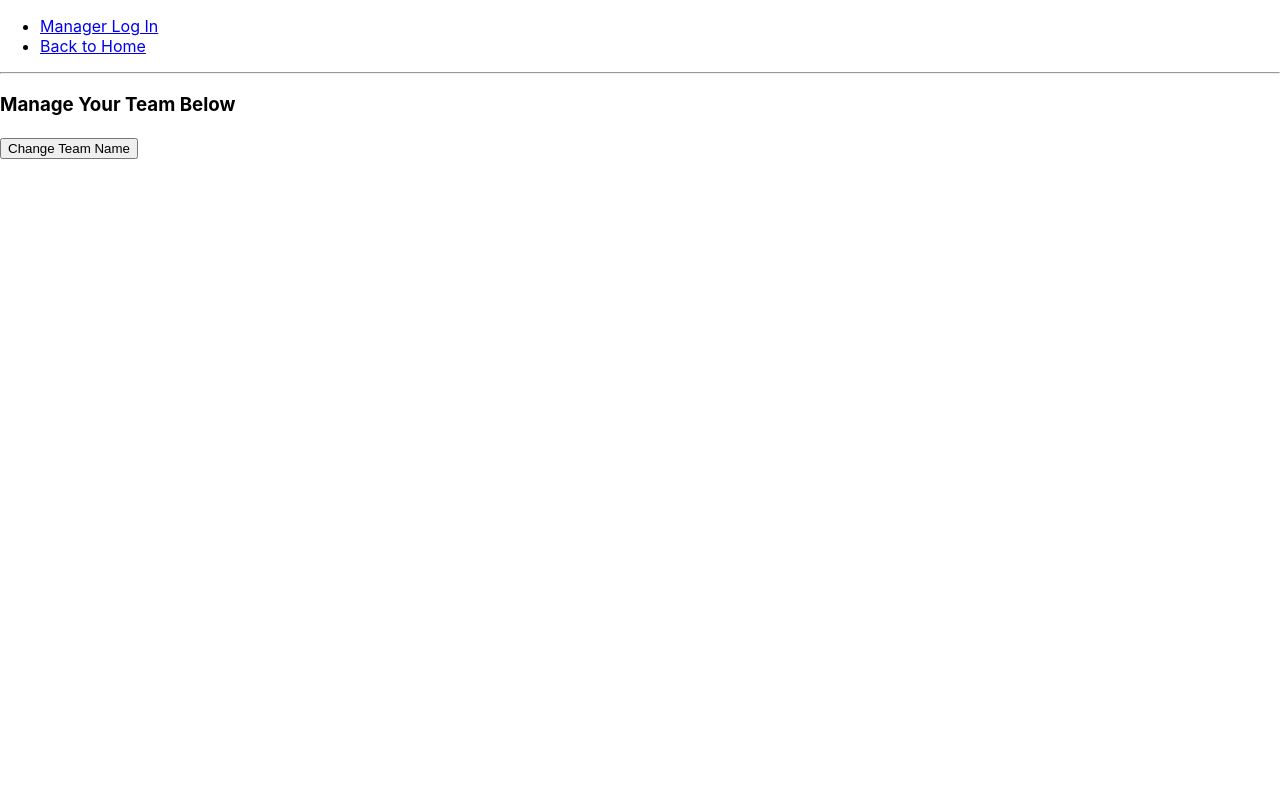
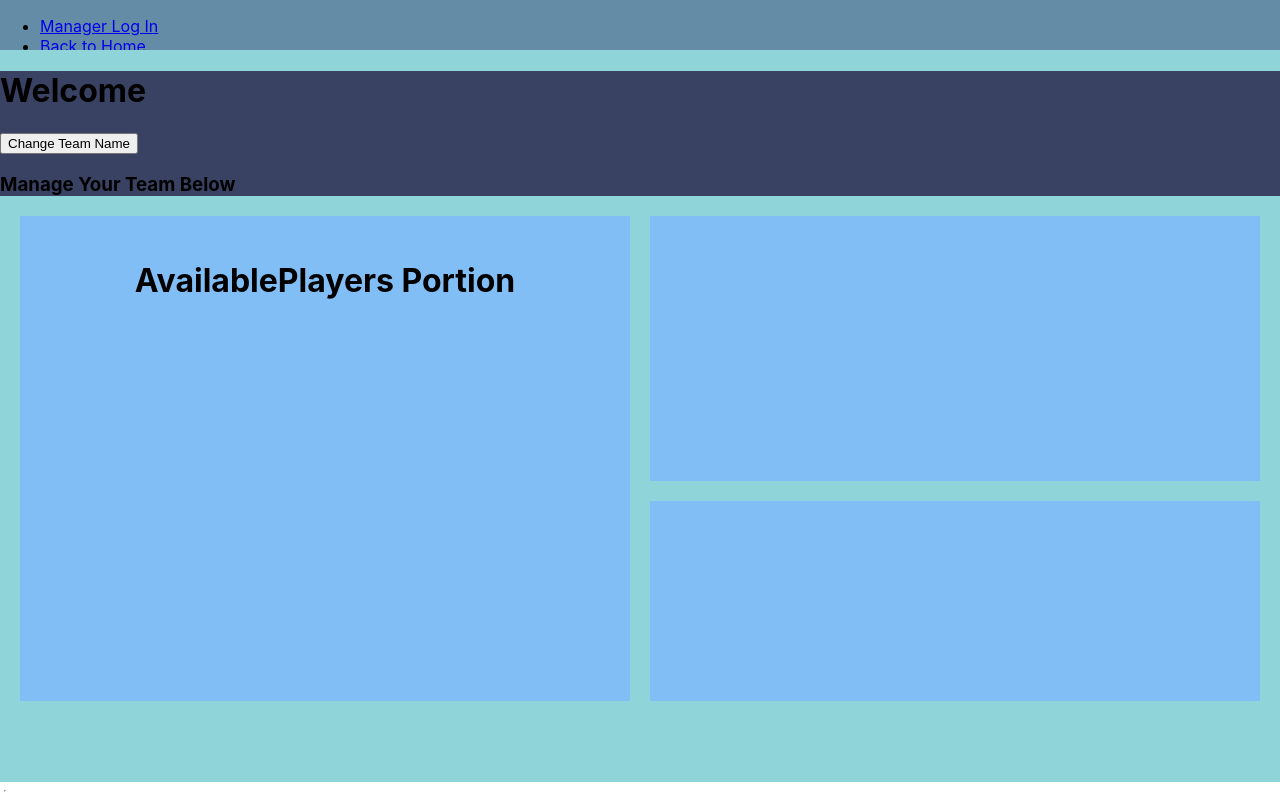
Before and after one commit to mcshakes/roster-bots, a React (Create React App) app in the folder client/: page /admin-dashboard in a window 1280 px wide. Built offline with nearby package versions, Linux system fonts and the light colour scheme; no server answers.

Commit message:
Increased pool of available players to 70, no issues seems like. Added some beginner styles

```diff
--- a/client/src/components/App.js
+++ b/client/src/components/App.js
@@ -12,6 +12,7 @@ import Navigation from "./Navigation";
 import LandingPage from "./LandingPage";
 import TeamDashboard from "./TeamDashboard";
 import { AuthProvider } from './AuthContext';
+import '../styles/App.css';
 
 class App extends React.Component {
 
@@ -37,7 +38,7 @@ class App extends React.Component {
 	render() {
 
 		return (
-			<div>
+			<div className="grid-container">
 				<Router>
 					<AuthProvider value={this.state}>
 						<Navigation/>
--- /dev/null
+++ b/client/src/components/AvailablePlayers.js
@@ -0,0 +1,25 @@
+import React from "react";
+
+class AvailablePlayers extends React.Component {
+	constructor(props) {
+		super(props)
+
+		this.state = {
+			players: this.props.players
+		}
+	}
+
+	// renderPlayers() {
+	// 	this.state
+	// }
+
+	render() {
+		return (
+			<div className="available-pool">
+				<h1>AvailablePlayers Portion</h1>
+			</div>
+		)
+	}
+}
+
+export default AvailablePlayers;
--- a/client/src/components/Navigation.js
+++ b/client/src/components/Navigation.js
@@ -2,9 +2,10 @@ import React from "react";
 import { Link } from "react-router-dom";
 import LogOutButton from "./LogOut";
 import { AuthConsumer } from "./AuthContext";
+import '../styles/App.css';
 
 const Navigation = () => (
-	<header>
+	<header className="header-nav">
 		<AuthConsumer>
 			{({ isAuth }) => {
 		      console.log(isAuth);
@@ -16,7 +17,7 @@ const Navigation = () => (
 )
 
 const NavigationAuthenticated = () => (
-	<div>
+	<div >
 		<ul>
 			<li>
 				<Link to="/admin-dashboard">Team Dashboard</Link>
--- a/client/src/components/TeamDashboard.js
+++ b/client/src/components/TeamDashboard.js
@@ -1,6 +1,8 @@
 import React from "react";
 import axios from "axios";
 import ChangeName from "./ChangeName";
+import AvailablePlayers from "./AvailablePlayers";
+import TeamRoster from "./TeamRoster";
 
 class TeamDashboard extends React.Component {
 
@@ -83,24 +85,32 @@ class TeamDashboard extends React.Component {
 		   })
 	}
 
+
+
 	render() {
 
 		const teamName = this.state.currentUser.name;
 
 		return (
+			<main className="main">
+				<header className="team-header">
 					<div>
-				<h3>Manage Your Team Below</h3>
-
-				<div>
-					<h1 className="team-name">{teamName}</h1>
+						<h1 className="team-name">Welcome {teamName}</h1>
 						<button onClick={() => this.showNameChangeForm()}>Change Team Name</button>
 					</div>
+					<h3>Manage Your Team Below</h3>
 
 					<div className="placement-name-form">
 						{this.renderForm()}
 					</div>
+				</header>
 
+				<div className="main-cards">
+					<AvailablePlayers players={this.state.currentUser.roster} />
+
+					<TeamRoster />
 					</div>
+			</main>
 		)
 	}
 }
--- /dev/null
+++ b/client/src/components/TeamRoster.js
@@ -0,0 +1,17 @@
+import React from "react";
+
+class TeamRoster extends React.Component {
+
+
+	render() {
+
+		return (
+			<div className="roster">
+				<div className="starters"></div>
+				<div className="alternates"></div>
+			</div>
+		)
+	}
+}
+
+export default TeamRoster;
--- /dev/null
+++ b/client/src/styles/App.css
@@ -0,0 +1,71 @@
+.grid-container {
+  display: grid;
+  grid-template-columns: 10px 3fr 3fr 10px;
+  grid-template-rows: 50px 1fr 3fr 2fr 50px;
+  height: 100vh;
+}
+
+.header-nav {
+  /*grid-area: header;*/
+  background-color: #648ca6;
+  grid-column: 1 / span 7;
+}
+
+.main {
+  grid-area: main;
+  background-color: #8fd4d9;
+  grid-column: 1 / span 7;
+  grid-row: 2 / span 7;
+}
+
+.team-header {
+	background-color: #394263;
+	grid-column: 1 / span 7;
+	grid-row: 2 / span 7;
+
+}
+
+.main-cards {
+	column-count: 2;
+	column-gap: 20px;;
+	margin: 20px;
+}
+
+.available-pool {
+    display: flex;
+    flex-direction: column;
+    align-items: center;
+    width: 100%;
+    background-color: #82bef6;
+    margin-bottom: 20px;
+    -webkit-column-break-inside: avoid;
+    padding: 24px;
+    box-sizing: border-box;
+    height: 485px;
+}
+
+.starters {
+	height: 265px;
+	display: flex;
+    flex-direction: column;
+    align-items: center;
+    width: 100%;
+    background-color: #82bef6;
+    margin-bottom: 20px;
+    -webkit-column-break-inside: avoid;
+    padding: 24px;
+    box-sizing: border-box;
+}
+
+.alternates {
+	height: 200px;
+	display: flex;
+    flex-direction: column;
+    align-items: center;
+    width: 100%;
+    background-color: #82bef6;
+    margin-bottom: 20px;
+    -webkit-column-break-inside: avoid;
+    padding: 24px;
+    box-sizing: border-box;
+}
```
Also changed, not shown: 1 other file (tests, documents, lock files or other folders). Lines whose indentation alone changed are shown as unchanged.
